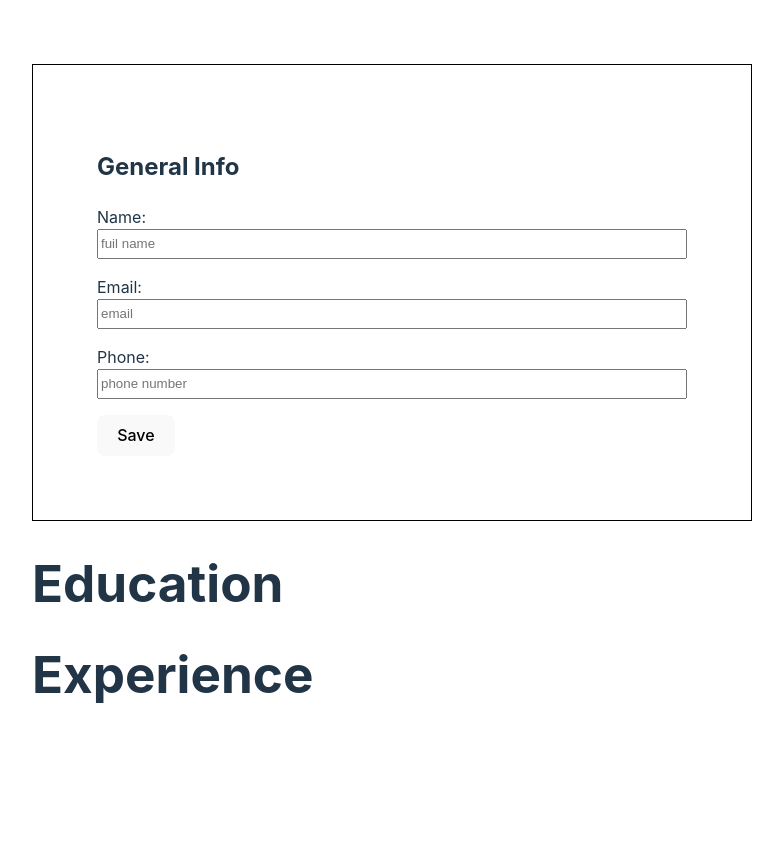
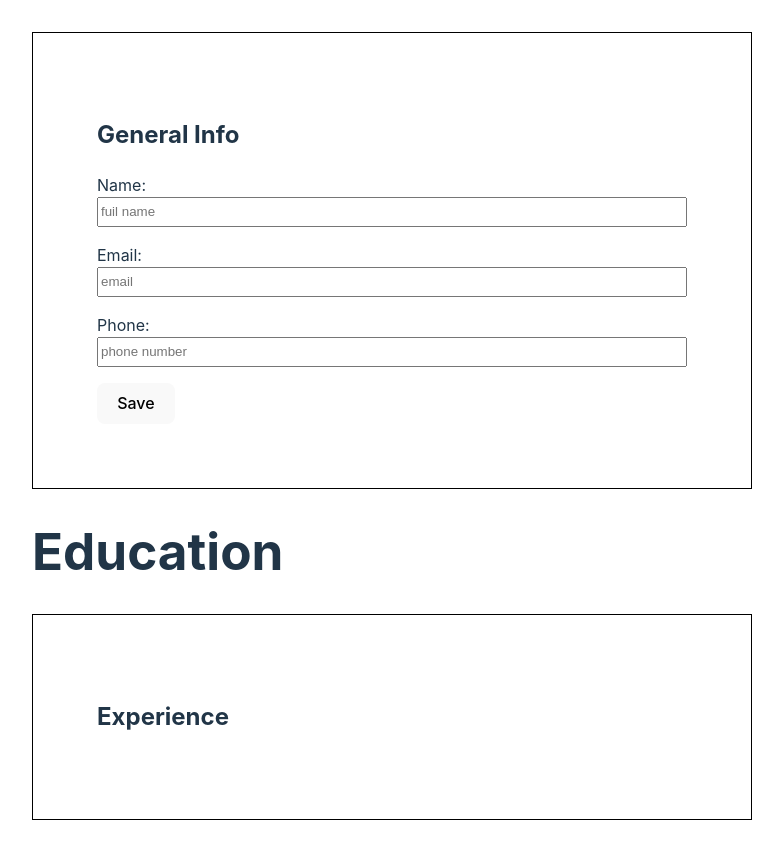
Before and after one commit to z4le3c/cv-app, a React (Vite) app: page / in a window 1280 px wide. Shown: the top 858 px of the page, without its empty margins (248-1031 px from the left). Before the commit the page ends 800 px from the top, so only its background shows below. Built offline with nearby package versions, Linux system fonts and the light colour scheme.

Commit message:
change section class on experience comp

```diff
--- a/src/components/ExperienceInfoSection.jsx
+++ b/src/components/ExperienceInfoSection.jsx
@@ -1,7 +1,7 @@
 function ExperienceInfoSection() {
     return (
-      <div className="pract-exp edit-card">
-        <h1>Experience</h1>
+      <div className="pract-exp section">
+        <h2>Experience</h2>
       </div>
     )
 }
```
